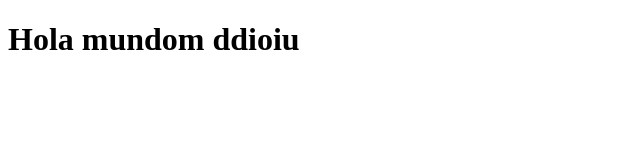
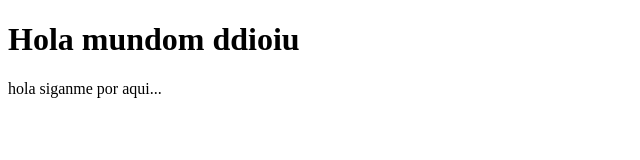
Before and after one commit to palacionqn/proyectoDemoCursoPrework, a plain HTML site: page index.html in a window 1280 px wide. Shown: the whole page, without its empty margins (0-640 px from the left). Drawn offline with Linux system fonts and the light colour scheme.

Commit message:
SE agrega parrafo

```diff
--- a/index.html
+++ b/index.html
@@ -10,6 +10,9 @@
     <h1>
         Hola mundom ddioiu
     </h1>
+    <p>
+        hola siganme por aqui...
+    </p>
 
 </body>
 </html>
```
